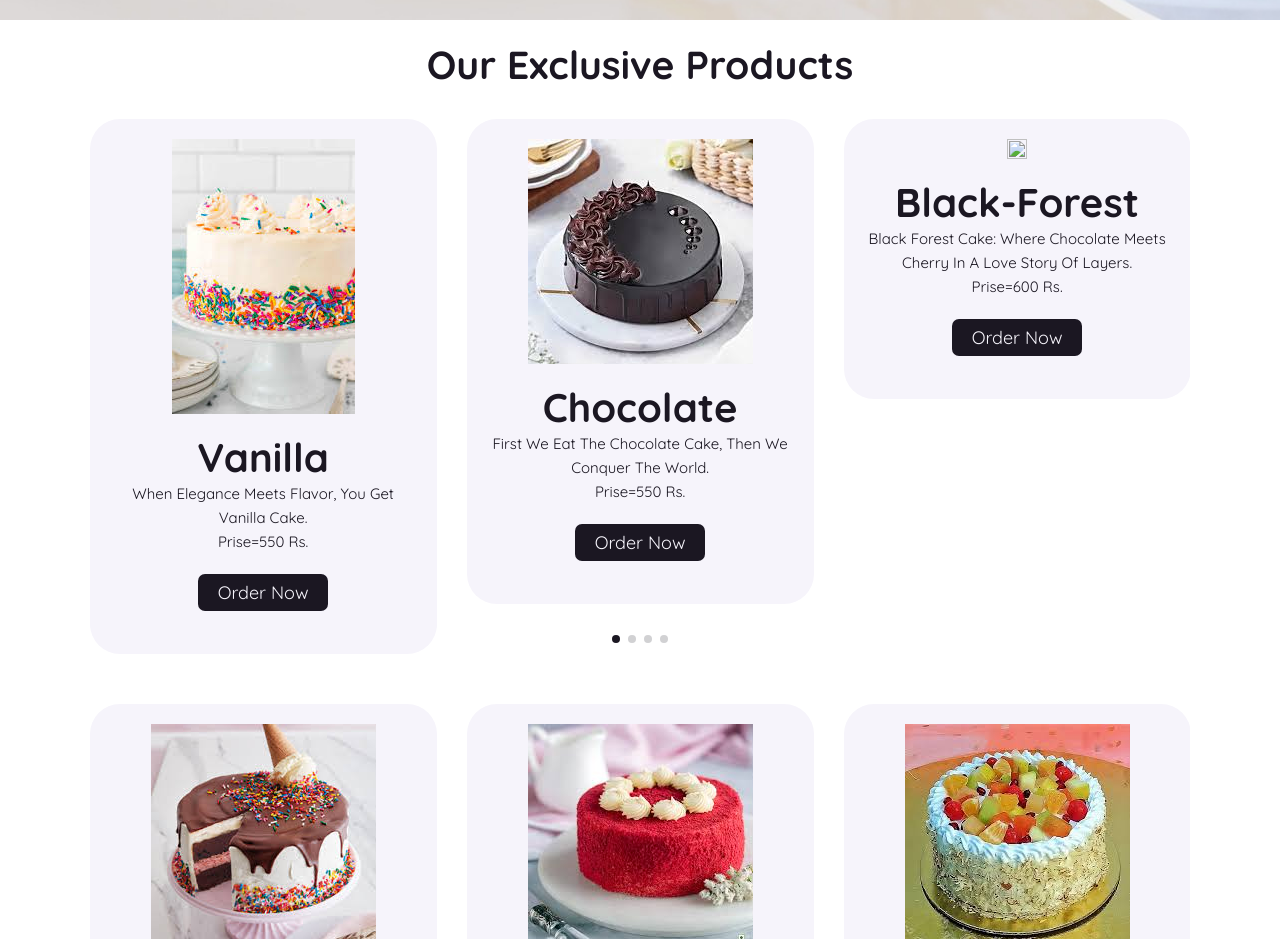
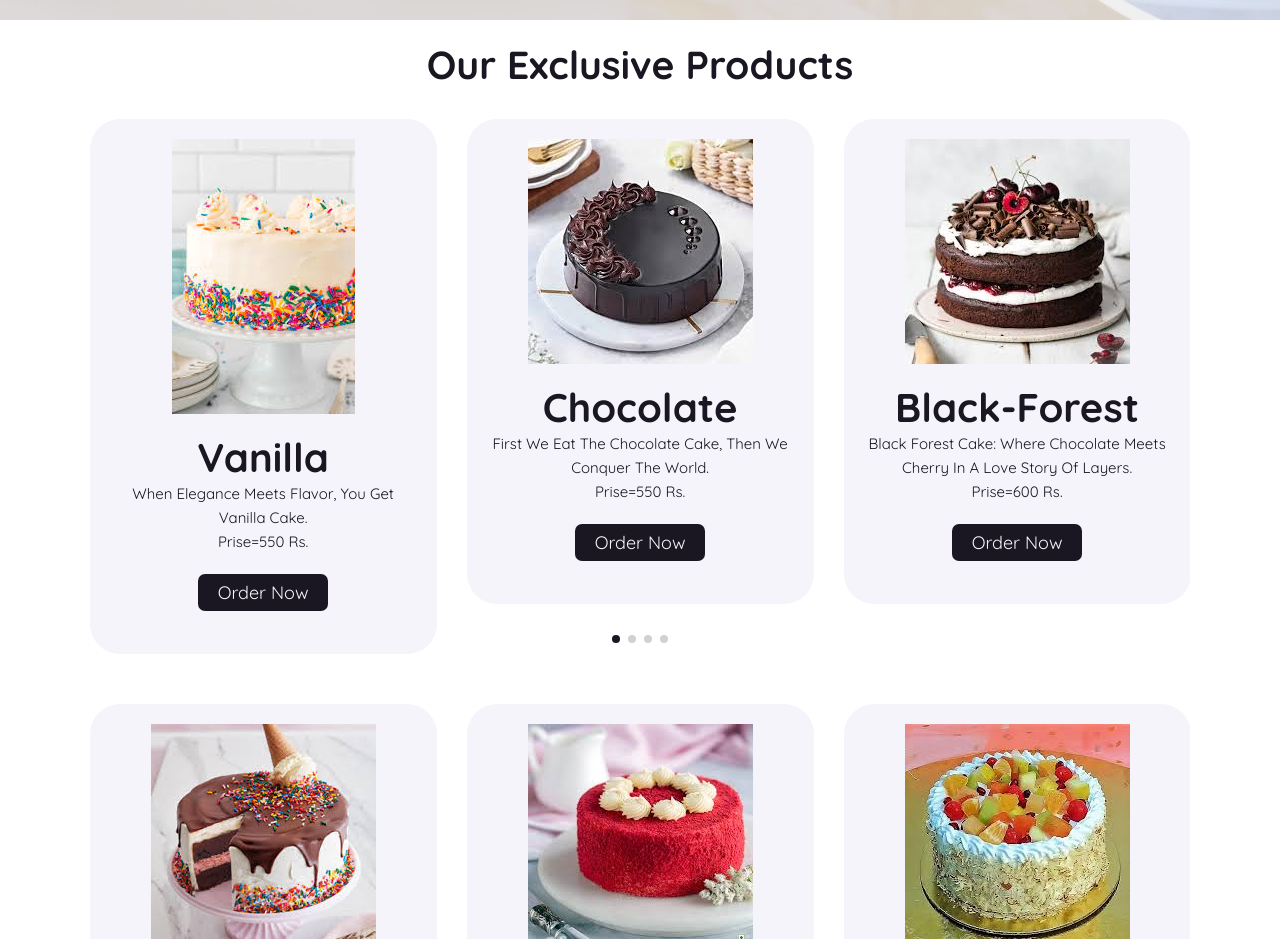
Before and after one commit to Prinsh-85/Projects, a plain HTML site: page index.html in a window 1280 px wide. Shown: the part 780-1719 px from the top of the page. Drawn offline with nearby package versions, Linux system fonts and the light colour scheme; files whose address does not match are found by name.

Commit message:
Update index.html

```diff
--- a/index.html
+++ b/index.html
@@ -110,7 +110,7 @@
                 </div>
                 <div class="swiper-slide box">
                     <div class="img">
-                        <img src="image\cake 2.png" alt="">
+                        <img src="https://github.com/Prinsh-85/Projects/blob/main/cake%202.png?raw=true" alt="">
                     </div>
                     <div class="product-content">
                         <h3>Black-Forest</h3>
```
